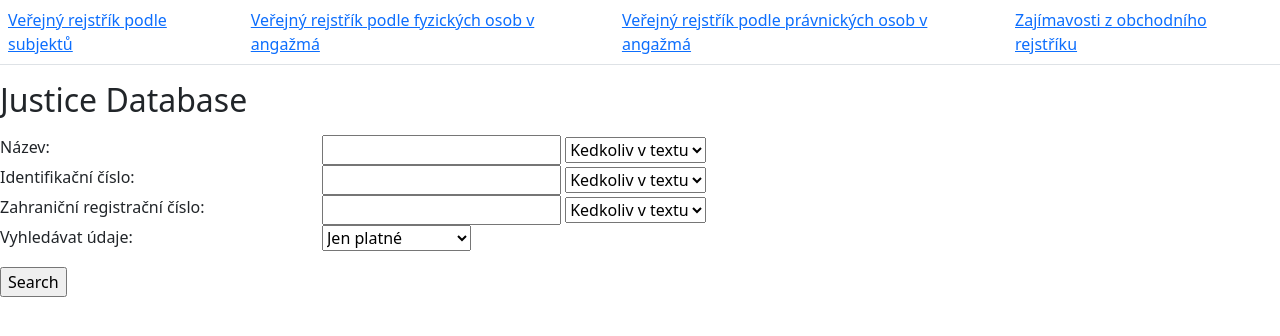
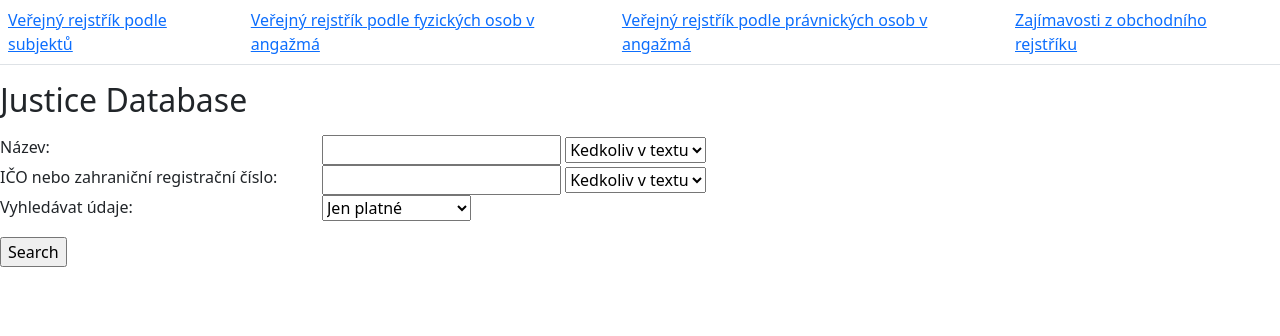
Before and after one commit to SveterCZE/justice, a Flask app: page /entity in a window 1280 px wide. Shown: the top 336 px of the page. Run offline with Flask 2, Linux system fonts and the light colour scheme; some libraries are stand-ins or nearby versions.

Commit message:
Update form to combine foreign and domestic search

```diff
--- a/forms.py
+++ b/forms.py
@@ -116,11 +116,8 @@ class EntitySearchForm(Form):
     entity_name_search_selection = SelectField('', choices=search_options)
     entity_name_search_actual = SelectField('', choices=actual_options)
 
-    entity_number_search = StringField(u'Identifikační číslo:')
+    entity_number_search = StringField(u'IČO nebo zahraniční registrační číslo:')
     entity_number_search_selection = SelectField('', choices=search_options)
-
-    foreign_entity_number_search = StringField(u'Zahraniční registrační číslo:')
-    foreign_entity_number_search_selection = SelectField('', choices=search_options)
 
     entity_actual_selection = SelectField('', choices=actual_options)
 
--- a/main.py
+++ b/main.py
@@ -94,28 +94,41 @@ def search_results_entity(search):
     entity_number = search.entity_number_search.data
     entity_number_search_method = search.entity_number_search_selection.data
 
-    foreign_entity_number = search.foreign_entity_number_search.data
-    foreign_entity_number_search_method = search.foreign_entity_number_search_selection.data
+    # foreign_entity_number = search.foreign_entity_number_search.data
+    # foreign_entity_number_search_method = search.foreign_entity_number_search_selection.data
 
     actual_selection = search.entity_actual_selection.data
 
     qry = Pravnicka_Osoba.query
 
     if entity_number:
+        qry1 = Pravnicka_Osoba.query
         if entity_number_search_method == "text_anywhere":
             qry = qry.filter(Pravnicka_Osoba.ico.contains(entity_number))
+            qry1 = qry1.filter(Pravnicka_Osoba.reg_cislo.contains(entity_number))
         elif entity_number_search_method == "text_beginning":
             qry = qry.filter(Pravnicka_Osoba.ico.like(f'{entity_number}%'))
+            qry1 = qry1.filter(Pravnicka_Osoba.reg_cislo.like(f'{entity_number}%'))
         elif entity_number_search_method == "text_exact":
             qry = qry.filter(Pravnicka_Osoba.ico == entity_number)
+            qry1 = qry1.filter(Pravnicka_Osoba.reg_cislo == entity_number)
+        qry = qry.union(qry1)
 
-    if foreign_entity_number:
-        if foreign_entity_number_search_method == "text_anywhere":
-            qry = qry.filter(Pravnicka_Osoba.reg_cislo.contains(foreign_entity_number))
-        elif foreign_entity_number_search_method == "text_beginning":
-            qry = qry.filter(Pravnicka_Osoba.reg_cislo.like(f'{foreign_entity_number}%'))
-        elif foreign_entity_number_search_method == "text_exact":
-            qry = qry.filter(Pravnicka_Osoba.reg_cislo == foreign_entity_number)
+    # if entity_number:
+    #     if entity_number_search_method == "text_anywhere":
+    #         qry = qry.filter(Pravnicka_Osoba.ico.contains(entity_number))
+    #     elif entity_number_search_method == "text_beginning":
+    #         qry = qry.filter(Pravnicka_Osoba.ico.like(f'{entity_number}%'))
+    #     elif entity_number_search_method == "text_exact":
+    #         qry = qry.filter(Pravnicka_Osoba.ico == entity_number)
+
+    # if foreign_entity_number:
+    #     if foreign_entity_number_search_method == "text_anywhere":
+    #         qry = qry.filter(Pravnicka_Osoba.reg_cislo.contains(foreign_entity_number))
+    #     elif foreign_entity_number_search_method == "text_beginning":
+    #         qry = qry.filter(Pravnicka_Osoba.reg_cislo.like(f'{foreign_entity_number}%'))
+    #     elif foreign_entity_number_search_method == "text_exact":
+    #         qry = qry.filter(Pravnicka_Osoba.reg_cislo == foreign_entity_number)
 
     if entity_name:
         if entity_name_search_method == "text_anywhere":
--- a/templates/search_form_entity.html
+++ b/templates/search_form_entity.html
@@ -29,23 +29,14 @@
       </div>
     </div>
 
-<!-- ID No. -->
-    <div class="row g-2">
-      <div class="col-sm-3">
-        {{ form.entity_number_search.label }}
-      </div>
-      <div class="col-sm">
-        {{ form.entity_number_search()|safe }} {{ form.entity_number_search_selection }}
-      </div>
-    </div>
 
 <!-- Foreign ID No. -->
     <div class="row g-2">
         <div class="col-sm-3">
-          {{ form.foreign_entity_number_search.label }}
+          {{ form.entity_number_search.label }}
         </div>
         <div class="col-sm">
-          {{ form.foreign_entity_number_search()|safe }} {{ form.foreign_entity_number_search_selection }}
+          {{ form.entity_number_search()|safe }} {{ form.entity_number_search_selection }}
         </div>
       </div>
 
```
